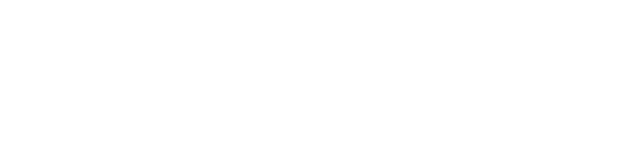
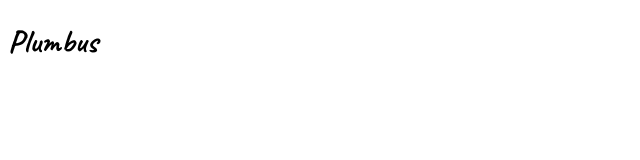
Before and after one commit to ForeDaddy/product-landing-page-freecodecamp, a plain HTML site: page index.html in a window 1280 px wide. Shown: the whole page, without its empty margins (0-640 px from the left). Drawn offline with Linux system fonts and the light colour scheme.

Commit message:
added fonts to HTML link and CSS body

```diff
--- a/index.html
+++ b/index.html
@@ -27,5 +27,7 @@ Owner's Manual: https://static.wikia.nocookie.net/rickandmorty/images/7/7d/Plumb
 </head>
 <body>
 
+  <h1>Plumbus</h1>
+
 </body>
 </html>
--- a/styles.css
+++ b/styles.css
@@ -0,0 +1,4 @@
+
+body {
+  font-family: 'Caveat', cursive;
+}
```
